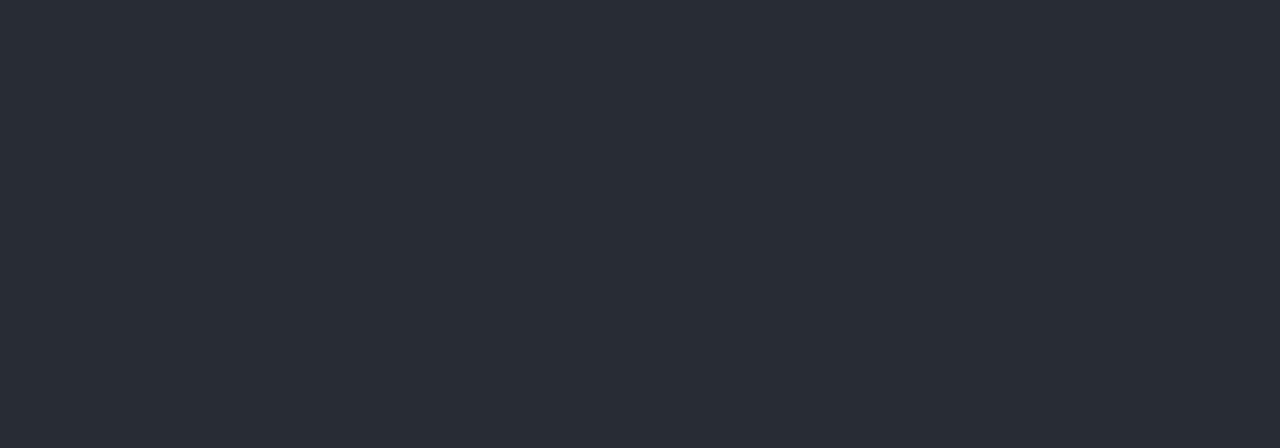
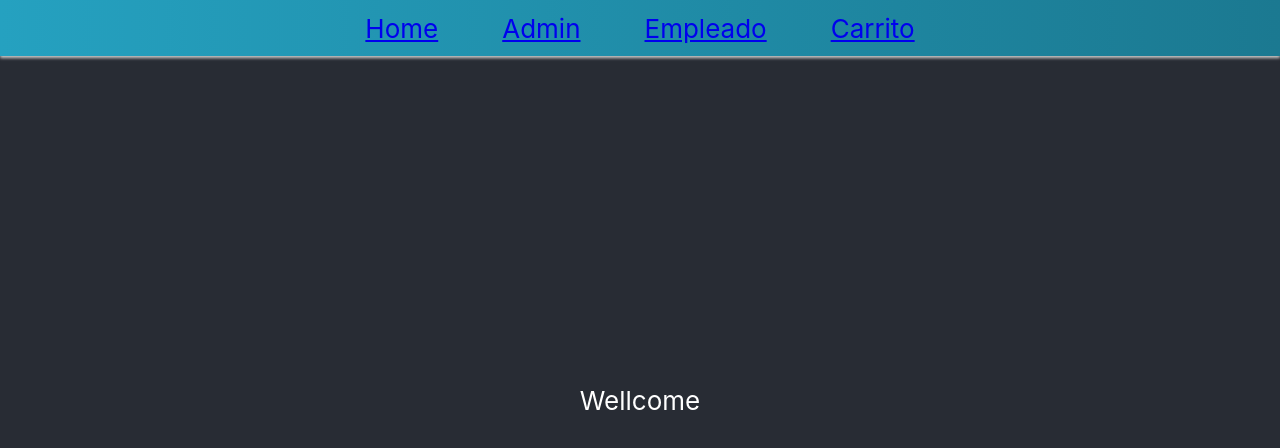
Before and after one commit to fedeerivarola/INTEGRACIONES-UADE-Supermercado, a React (Create React App) app: page / in a window 1280 px wide. Shown: the top 448 px of the page. Built offline with nearby package versions, Linux system fonts and the light colour scheme.

Commit message:
estructura del proyecto y navbar empezado

```diff
--- a/package.json
+++ b/package.json
@@ -8,6 +8,7 @@
     "@testing-library/user-event": "^7.1.2",
     "react": "^16.13.1",
     "react-dom": "^16.13.1",
+    "react-router-dom": "^5.2.0",
     "react-scripts": "3.4.1"
   },
   "scripts": {
--- a/src/App.js
+++ b/src/App.js
@@ -1,11 +1,21 @@
 import React from 'react';
 import './App.css';
+import { BrowserRouter as Router, Route, Switch } from "react-router-dom";
+import { NavBar } from './components'
 
 function App() {
   return (
     <div className="App">
       <header className="App-header">
-
+        <Router>
+          <NavBar />
+          <Switch>
+            <Route exact path="/" render={() => <p>Wellcome</p>} />
+            <Route exact path="/admin" render={() => <p>Admin</p>} />
+            <Route exact path="/cashier" render={() => <p>Vendedor</p>} />
+            <Route exact path="/cart" render={() => <p>Carrito</p>} />
+          </Switch>
+        </Router>
       </header>
     </div>
   );
--- /dev/null
+++ b/src/components/Cart/Cart.js
@@ -0,0 +1,13 @@
+import React from 'react'
+import './Cart.css'
+
+const Cart = () => {
+
+    return(
+        <div>
+            <p>Programame, soy Cart.js</p>
+        </div>
+    )
+}
+
+export default Cart;
--- /dev/null
+++ b/src/components/NavBar/NavBar.css
@@ -0,0 +1,21 @@
+.Navbar {
+    position: fixed;
+    top: 0;
+    width: 100%;
+    height: 56px;
+    background: rgb(37,161,192);
+    background: linear-gradient(90deg, rgba(37,161,192,1) 0%, rgba(27,121,145,1) 100%);
+    box-shadow: 0 2px 3px #ccc;
+    z-index: 11;
+
+
+    display: flex;
+    flex-direction: row;
+    justify-content: center;
+    align-items: center;
+}
+
+p {
+    color: white;
+    margin: 2rem;
+}
--- /dev/null
+++ b/src/components/NavBar/NavBar.js
@@ -0,0 +1,17 @@
+import React from "react";
+import './NavBar.css'
+import { Link } from "react-router-dom";
+
+const NavBar = (user = '') => {
+
+  return (
+    <div className="Navbar">
+      <p><Link to="/">Home</Link></p>
+      <p><Link to="/admin">Admin</Link></p>
+      <p><Link to="/cashier">Empleado</Link></p>
+      <p><Link to="/cart">Carrito</Link></p>
+    </div>
+  );
+};
+
+export default NavBar;
--- /dev/null
+++ b/src/components/index.js
@@ -0,0 +1,2 @@
+export { default as NavBar } from './NavBar/NavBar'
+export { default as Cart } from './Cart/Cart'
```
Also changed, not shown: src/components/Cart/Cart.css (added), 1 other file (tests, documents, lock files or other folders).
